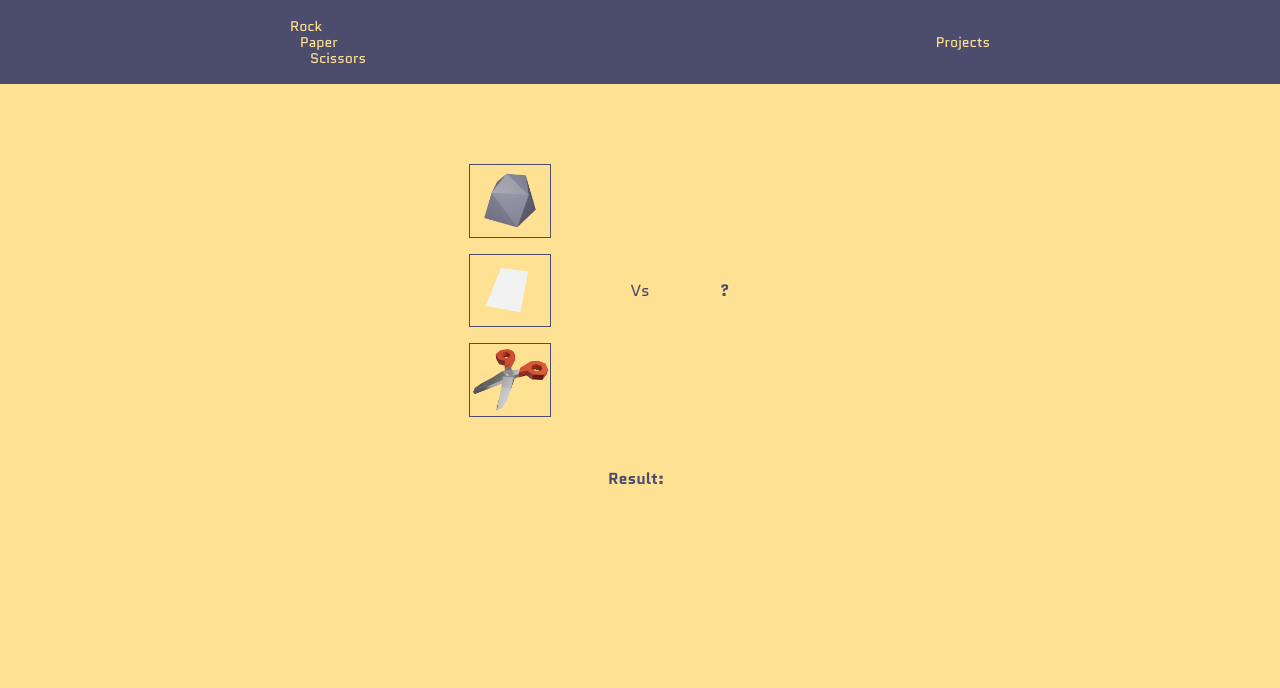
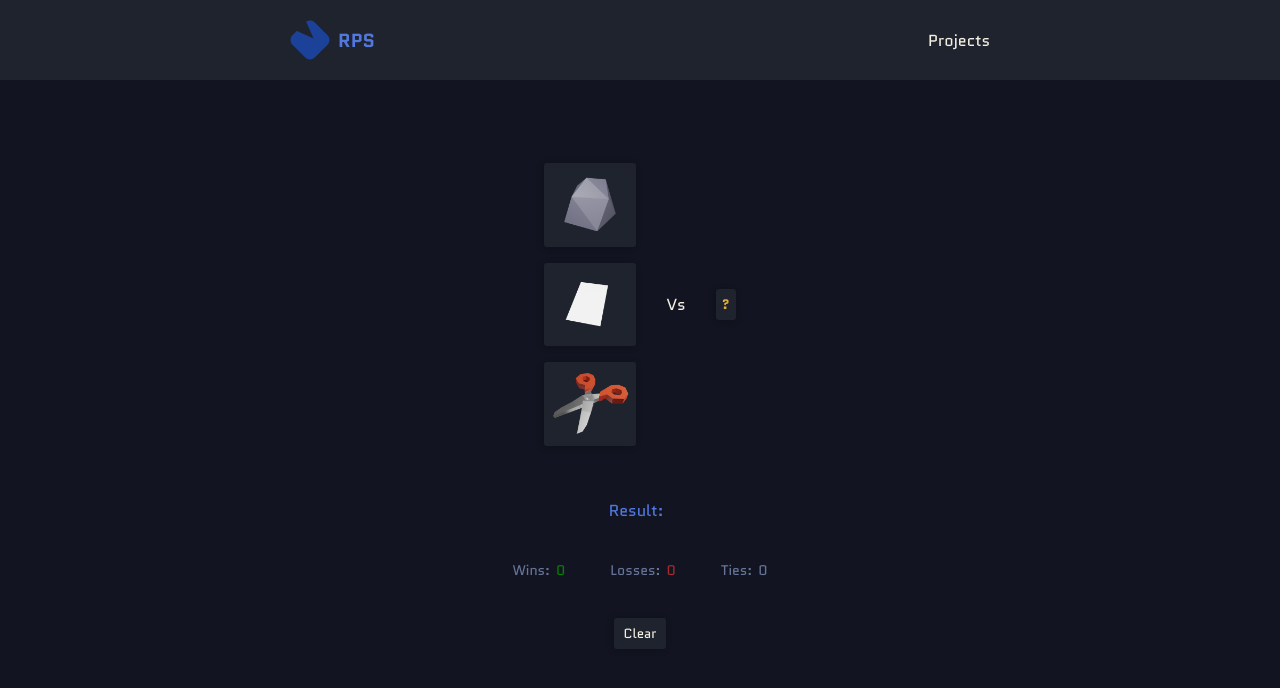
Before and after one commit to figdavi/rps, a plain HTML site: page index.html in a window 1280 px wide. Drawn offline with Linux system fonts and the light colour scheme.

Commit message:
Add styles, Add animations

```diff
--- a/index.html
+++ b/index.html
@@ -1,25 +1,25 @@
 <!DOCTYPE html>
 <html lang="en">
 	<head>
-        <meta charset="UTF-8">
-        <meta http-equiv="X-UA-Compatible" content="IE=edge">
-        <meta name="viewport" content="width=device-width, initial-scale=1.0">
+		<meta charset="UTF-8" />
+		<meta http-equiv="X-UA-Compatible" content="IE=edge" />
+		<meta name="viewport" content="width=device-width, initial-scale=1.0" />
 		<title>RPS</title>
-        <link rel = "stylesheet" href = "styles.css"/>
-        <script src = "index.js"></script>
-        <link rel="preconnect" href="https://fonts.googleapis.com">
-        <link rel="preconnect" href="https://fonts.gstatic.com" crossorigin>
-        <link href="https://fonts.googleapis.com/css2?family=Quantico:wght@400;700&display=swap" rel="stylesheet">
-
+		<link rel="stylesheet" href="styles.css" />
+		<script src="index.js" defer></script>
+		<link rel="preconnect" href="https://fonts.googleapis.com" />
+		<link rel="preconnect" href="https://fonts.gstatic.com" crossorigin />
+		<link
+			href="https://fonts.googleapis.com/css2?family=Quantico:wght@400;700&display=swap"
+			rel="stylesheet"
+		/>
 	</head>
 	<body>
-
 		<header>
-            <div class = "header-container">
-                <div class = "title">
-                    <p class = "rock">Rock</p>
-                    <p class = "paper">Paper</p>
-                    <p class = "scissors">Scissors</p>
+			<div class="header-container">
+				<div class="title">
+					<img src = "images/RPS-logo.svg"/>
+					<p>RPS</p>
 				</div>
 				<nav>
 					<a>Projects</a>
@@ -27,32 +27,60 @@
 			</div>
 		</header>
 
+		<main>
 
-        <div class = "flex-center game-container">
-            <div class = "buttons">
-                <div class = "flex-center button">
-                    <button onclick = "play(1);"><img class = "img" src = "images/rock.png"></button>
+			<div class = "game-container flex-center">
+				<div class = "buttons flex-center">
+					<div id = "rock" class="button-container flex-center">
+						<button id = "rock" onclick="play(1);">
+							<img class="img" src="images/rock.png" />
+						</button>
 					</div>
 
-                <div class = "flex-center button">
-
-                    <button onclick = "play(2);"><img class = "img" src = "images/paper.png"></button>
+					<div id = "paper" class= "button-container flex-center">
+						<button onclick="play(2);">
+							<img class="img" src="images/paper.png" />
+						</button>
 					</div>
 
-                <div class = "flex-center button">
-
-                    <button onclick = "play(3);"><img class = "img rock" src = "images/scissors.png"></button>
+					<div id = "scissors" class="button-container flex-center">
+						<button onclick="play(3);">
+							<img id = "scissors" class="img" src="images/scissors.png" />
+						</button>
 					</div>
 				</div>
 
-            <div class = "flex-center vs">Vs</div>
+				<div class="vs flex-center">Vs</div>
 
-            <div id = "computer">?</div>
+				<button class="computer">?</button>
+
 			</div>
 
-        <div class = "flex-center result-container">
-            <p class = "result">Result:</p><p id = "result"></p>
+			<div class="results-container">
+				<div class="current-result-container flex-center">
+					<p class="text">Result:</p>
+					<p id="result"></p>
 				</div>
+				<div class="score">
+					<div>
+						<p>Wins:</p>
+						<p id="wins">0</p>
+					</div>
+					<div>
+						<p>Losses:</p>
+						<p id="losses">0</p>
+					</div>
+
+					<div>
+						<p>Ties:</p>
+						<p id="ties">0</p>
+					</div>
+				</div>
+				<div class="clear flex-center">
+					<button onclick="clearResult();">Clear</button>
+				</div>
+			</div>
+		</main>
 
 	</body>
 </html>
--- a/index.js
+++ b/index.js
@@ -1,16 +1,24 @@
 let playerChoice, computerChoice;
 
+const score = JSON.parse(localStorage.getItem('score')) || {
+  wins: 0,
+  losses: 0,
+  ties: 0
+};
+
+updateScoreElement();
 
 
+console.log(score)
+
 function play(n) {
-  console.clear();
   playerChoice = n;
   computerChoice = Math.floor(Math.random() * 3 + 1);
 
-  document.getElementById("computer").innerHTML = htmlCmpChoice();
+  document.querySelector("#computer").innerHTML = htmlCmpChoice();
 
   if (computerChoice == playerChoice) {
-    draw();
+    tie();
   } else {
     switch(playerChoice) {
       case 1:
@@ -36,18 +44,23 @@ function play(n) {
         break;
     }
   }
+  localStorage.setItem('score', JSON.stringify(score));
+  updateScoreElement();
 }
 
 function won(){
-  document.getElementById("result").innerHTML = "You won!";
+  document.querySelector("#result").innerHTML = "You won!";
+  document.querySelector('#wins').innerHTML = ++score.wins;
 }
 
 function lost(){
-  document.getElementById("result").innerHTML = "You lost!";
+  document.querySelector("#result").innerHTML = "You lost!";
+  document.querySelector('#losses').innerHTML = ++score.losses;
 }
 
-function draw(){
-  document.getElementById("result").innerHTML = "It's a draw!";
+function tie(){
+  document.querySelector("#result").innerHTML = "It's a tie!";
+  document.querySelector('#ties').innerHTML = ++score.ties;
 }
 
 function htmlCmpChoice() {
@@ -60,3 +73,17 @@ function htmlCmpChoice() {
       return "Scissors";
   }
 }
+
+function clearResult() {
+  score.wins = 0;
+  score.losses = 0;
+  score.ties = 0;
+  updateScoreElement();
+  localStorage.removeItem('score');
+}
+
+function updateScoreElement() {
+  document.querySelector('#wins').innerHTML = score.wins;
+  document.querySelector('#losses').innerHTML = score.losses;
+  document.querySelector('#ties').innerHTML = score.ties;
+}
--- a/styles.css
+++ b/styles.css
@@ -1,13 +1,27 @@
+:root {
+  --white: hsl(46, 41%, 92%);
+  --black: hsl(228, 29%, 10%);
+  --blue: hsl(224, 70%, 60%);
+  --gray: hsl(224, 19%, 15%);
+  --light-gray: hsl(224, 19%, 50%);
+  --yellow: hsl(41, 77%, 56%);
+
+  --big: 19px;
+  --small: 14px;
+}
+
 * {
   font-family: 'Quantico', sans-serif;
-    color: hsl(221, 30%, 8%);
+  color: var(--white);
   margin: 0;
   padding: 0;
 }
 
 body {
-  background-color:rgb(255, 225, 148);
-  margin: 0;
+  background-color: var(--black);
+  display: flex;
+  flex-direction: column;
+  align-items: center;
 }
 
 .flex-center {
@@ -19,11 +33,11 @@ body {
 /* Header */
 
 header {
+  background-color: var(--gray);
   display: flex;
   justify-content: center;
+  width: 100%;
   margin-bottom: 80px;
-  background-color:rgb(76, 76, 109);
-  font-size: 14px;
 }
 
 .header-container {
@@ -36,75 +50,163 @@ header {
 }
 
 .title {
-
+  display: flex;
+  align-items: center;
+  gap: 8px;
 }
 
 .title p {
-  color: rgb(255, 225, 148);
-  margin-block: -4px;
+  margin-block: -12px;
+  font-size: var(--big);
+  font-weight: 700;
+  color: var(--blue);
+}
+
+.title img {
+  width: 40px;
 }
 
 nav a {
-  color: rgb(255, 225, 148);
+  color: var(--white);
 }
 
 
 /* Main */
 
-.paper {
-  margin-left: 10px;
-}
-
-.scissors {
-  margin-left: 20px;
+main {
+  width: 30%;
 }
 
 .game-container {
   gap: 30px;
+  height: 289px;
 }
 
-.game-container div {
-    width: 100px;
+button {
+  box-shadow: -1px 1px 6px hsla(0, 0%, 2%, 0.3);
 }
 
 .buttons {
-    display: flex;
   flex-direction: column;
   gap: 16px;
 }
 
-.buttons button {
+.buttons button,
+.clear button {
   cursor: pointer;
-    border: 1px solid rgb(76, 76, 109);
-    background-color: transparent;
+  transition: background-color 0.5s;
 }
 
-.buttons button:hover {
+.buttons button,
+.clear button,
+.computer {
+  border: none;
+  border-radius: 3px;
+  background-color: var(--gray);
+  padding: 6px;
+}
 
+.buttons button:hover, .clear button:hover {
+  background-color: var(--blue);
+}
+
+.buttons button:active,
+.clear button:active {
+  background-color: var(--light-gray);
 }
 
 .vs {
-  color: rgb(76, 76, 109);
+  color: var(--white);
 }
 
-#computer {
+.computer {
   font-weight: 600;
-  color: rgb(76, 76, 109);
+  color: var(--yellow);
 }
 
-.result-container {
+.results-container {
   margin-top: 50px;
+  gap: 8px;
+  display: flex;
+  flex-direction: column;
+}
+
+.current-result-container {
+  margin: auto;
   gap: 8px;
 }
 
-.result-container p {
-color: rgb(76, 76, 109);
+.current-result-container .text {
+  color: var(--blue);
 }
 
-.result {
-  font-weight: 600;
+#result {
+  font-size: var(--small);
+}
+
+.score p {
+  color: var(--light-gray);
+  font-size: var(--small);
 }
 
 .img {
   width: 80px;
 }
+
+.score {
+  margin-top: 30px;
+  display: flex;
+  justify-content: center;
+  gap: 45px;
+}
+
+.score div {
+  display: flex;
+  gap: 6px;
+}
+
+#wins {
+  color: green;
+}
+
+#losses {
+  color: brown;
+}
+
+#ties {
+  color:var(--light-gray);
+}
+
+.clear {
+  margin-top: 30px;
+}
+
+.clear button {
+  padding: 6px 10px;
+  color: var(--white)
+}
+
+/* Animation Test */
+
+#rock,
+#scissors {
+  position: relative;
+}
+
+.animate-rock {
+  animation: rock .999s;
+}
+
+.animate-scissors {
+  animation: scissors .999s;
+}
+
+@keyframes rock {
+  0%   {left: 0px; top: 0px;}
+  100% {left: 0px; top: 100px;}
+}
+
+@keyframes scissors {
+  0%   {left: 0px; top: 0px;}
+  100% {left: 0px; top: -100px;}
+}
```
Also changed, not shown: images/RPS-logo.svg (added). Lines whose indentation alone changed are shown as unchanged.
